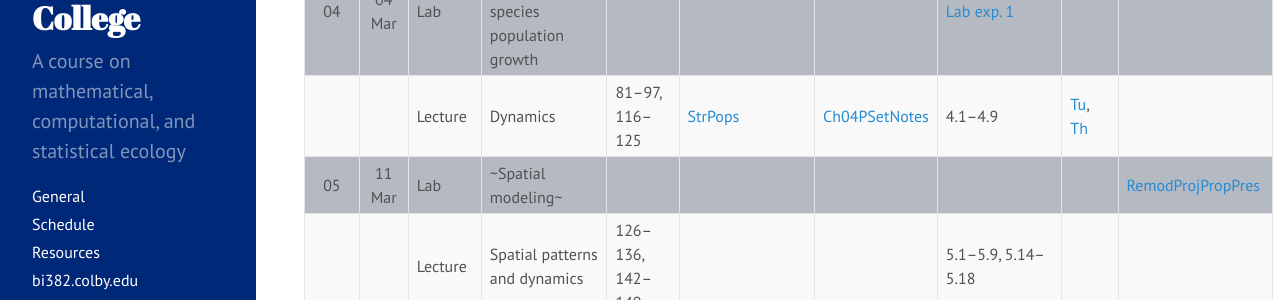
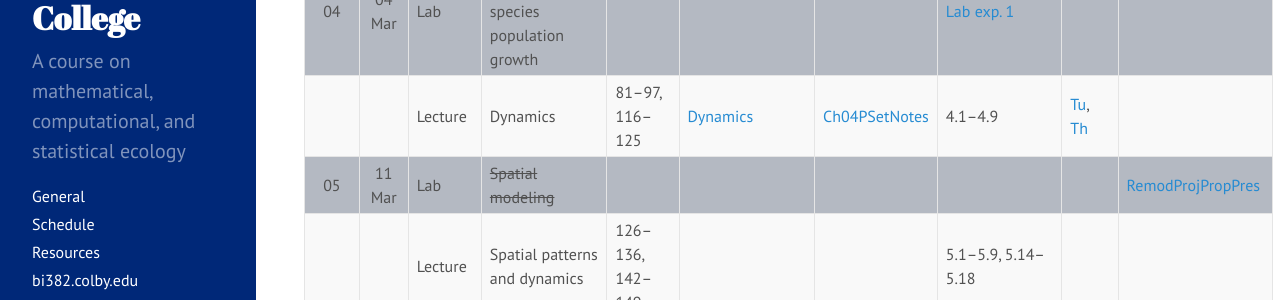
Before and after one commit to davan690/ColbyEcology.github.io, a Jekyll site: the page built from Schedule.md, in a window 1280 px wide and 900 px high, scrolled down 678 px. Shown: the part 154-454 px from the top of the window. Built offline with Jekyll 4.4.1, drawn with Linux system fonts in a browser that asks for light colours.

```diff
--- a/Schedule.md
+++ b/Schedule.md
@@ -37,8 +37,8 @@ Week |  Date  | Meeting |     Topic
 03   | 25 Feb |   Lab   | Model solutions: solving numerically in R                      |                   |             |               | [NumericalSolve](../Assignments/LabReports/LabReport_3.html) |             | [RemodProjLitSearch](../Assignments/RemodelingProject/RemodelingProject_LitSearch.html)|
      |        | Lecture | Structured population models                                   | 30–45 (skip 47–57 ) | [StrPops](../Presentations/Wk03_StrPops.html) | [Ch02PSetNotes](../Assignments/LectureProblemSets/Ch02_ProblemNotes.html) | 2.1–2.19, [Key](../Assignments/LectureProblemSets/Ch02_ProblemSet_key.html) | [Tu](https://drive.google.com/file/d/12lsA4pT52dXySELgSneWOdNiA1ywQHUx/view?usp=sharing), [Th](https://drive.google.com/file/d/12pZ-Vt3x8YZb0zNuNQWk-RRBbwwRE1E_/view?usp=sharing) |       |
 04   | 04 Mar |   Lab   | Lab experiment 1: single-species population growth             |                   |             |               | [Lab exp. 1](../Assignments/LabExperiments/LabExperiment_1.html) |             |       |
-     |        | Lecture | Dynamics                                                       | 81–97, 116–125    | [StrPops](../Presentations/Wk04_Dynamics.html) | [Ch04PSetNotes](../Assignments/LectureProblemSets/Ch04_ProblemNotes.html) | 4.1–4.9 | [Tu](https://drive.google.com/file/d/1Tm6NOBXDXVHAH0_U0n5vBKoI20RVs6qj/view?usp=sharing), [Th]() |       |
-05   | 11 Mar |   Lab   | ~Spatial modeling~                                             |                   |             |               |             |             | [RemodProjPropPres](../Assignments/RemodelingProject/RemodelingPrject_ProposalPres.html) |
+     |        | Lecture | Dynamics                                                       | 81–97, 116–125    | [Dynamics](../Presentations/Wk04_Dynamics.html) | [Ch04PSetNotes](../Assignments/LectureProblemSets/Ch04_ProblemNotes.html) | 4.1–4.9 | [Tu](https://drive.google.com/file/d/1Tm6NOBXDXVHAH0_U0n5vBKoI20RVs6qj/view?usp=sharing), [Th]() |       |
+05   | 11 Mar |   Lab   | ~~Spatial modeling~~                                           |                   |             |               |             |             | [RemodProjPropPres](../Assignments/RemodelingProject/RemodelingPrject_ProposalPres.html) |
      |        | Lecture | Spatial patterns and dynamics                                  | 126–136, 142–149  |             |               | 5.1–5.9, 5.14–5.18 |             |       |
 06   | 18 Mar |   Lab   | Remodeling project presentations: proposal                     |                   |             |               |             |             |       |
      |        | Lecture | Predator-prey/Consumer-resourse interactions                   |                   |             |               |             |             |       |
```
